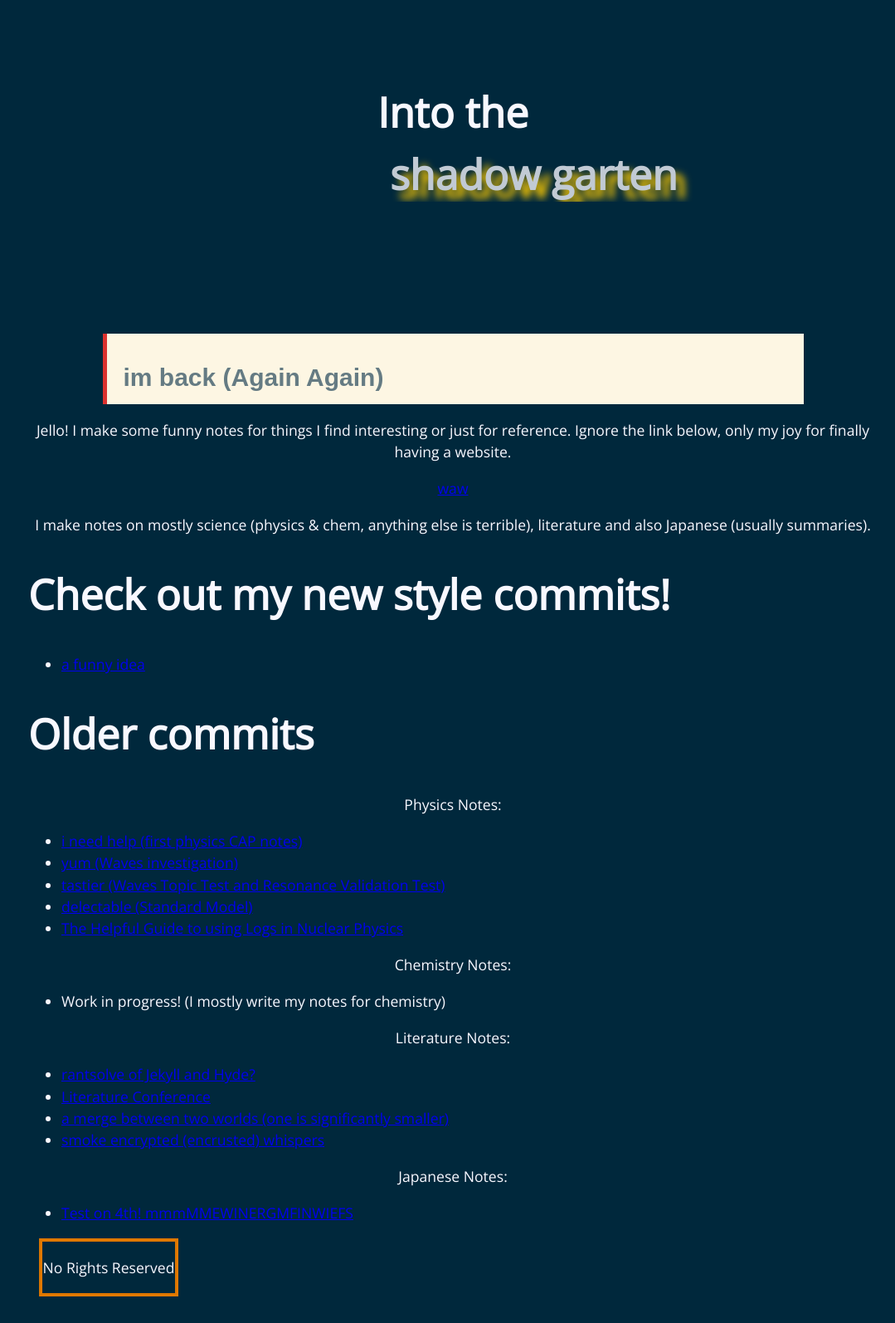
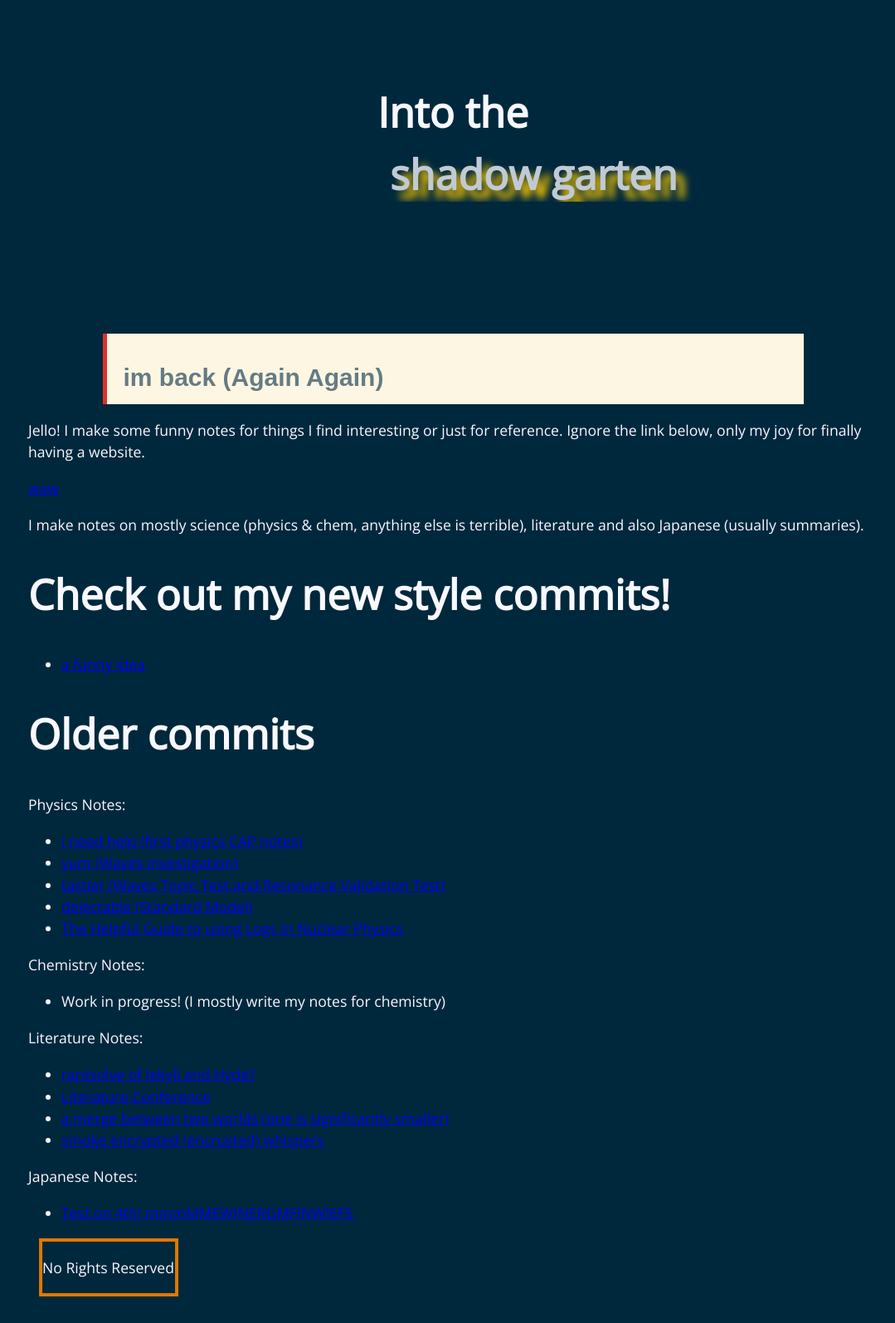
Before and after one commit to anonymoof1528/the-shadow-garten, a Jekyll site: the page built from index.md, in a window 1280 px wide. Shown: the whole page at 83% size, without its empty margins (94-1173 px from the left). Built offline with Jekyll 4.4.1, drawn with Linux system fonts in a browser that asks for light colours.

Commit message:
little changes
but a lot more coming very soon!
(and by that i mean like
5 minutes
i'm learning css all over again)

```diff
--- a/assets/css/styles.css
+++ b/assets/css/styles.css
@@ -5,14 +5,14 @@ body {
     font-size: 16px;
     line-height: 1.5;
     color: #f8f8ff;
-    background-color: #00283c
+    background-color: #00283c;
 }
 
 .page-header {
     text-align: center;
     padding: 4em 2em;
     background-color: #00283c;
-    color: #fff
+    color: #fff;
 }
 
 h1 {
@@ -21,7 +21,7 @@ h1 {
 }
 
 p {
-  text-align: center;
+  text-align: left;
 }
 
 #DIV2 {
```
